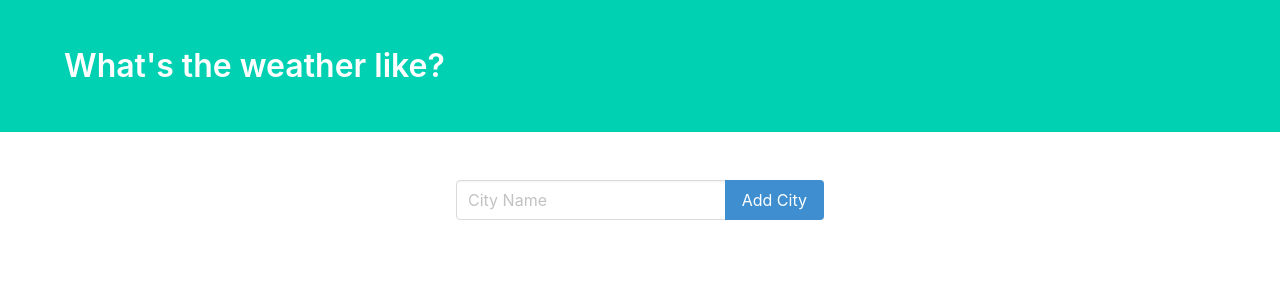
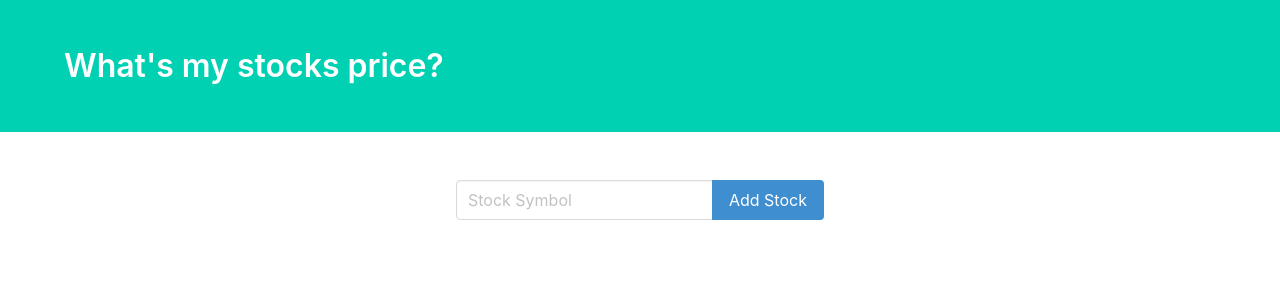
Before and after one commit to devinchugh/Stock_price, a Python web app: template templates/index.html in a window 1280 px wide. Shown: the top 300 px of the page. Run offline with Jinja, Linux system fonts and the light colour scheme; the template is opened without the code that fills it, so the values that code supplies are empty; some libraries are stand-ins or nearby versions.

Commit message:
New database for backend and improvements in HTML

```diff
--- a/templates/index.html
+++ b/templates/index.html
@@ -5,7 +5,7 @@
     <meta charset="UTF-8">
     <meta name="viewport" content="width=device-width, initial-scale=1.0">
     <meta http-equiv="X-UA-Compatible" content="ie=edge">
-    <title>What's the weather like?</title>
+    <title>What's my stock Prices?</title>
     <link rel="stylesheet" href="https://cdnjs.cloudflare.com/ajax/libs/bulma/0.6.2/css/bulma.css" />
 </head>
 
@@ -14,7 +14,7 @@
         <div class="hero-body">
             <div class="container">
                 <h1 class="title">
-                    What's the weather like?
+                    What's my stocks price?
                 </h1>
             </div>
         </div>
@@ -26,11 +26,11 @@
                     <form method="POST">
                         <div class="field has-addons">
                             <div class="control is-expanded">
-                                <input class="input" name="city" type="text" placeholder="City Name">
+                                <input class="input" name="city" type="text" placeholder="Stock Symbol">
                             </div>
                             <div class="control">
                                 <button class="button is-info">
-                                    Add City
+                                    Add Stock
                                 </button>
                             </div>
                         </div>
```
Also changed, not shown: myTable.db (added).
